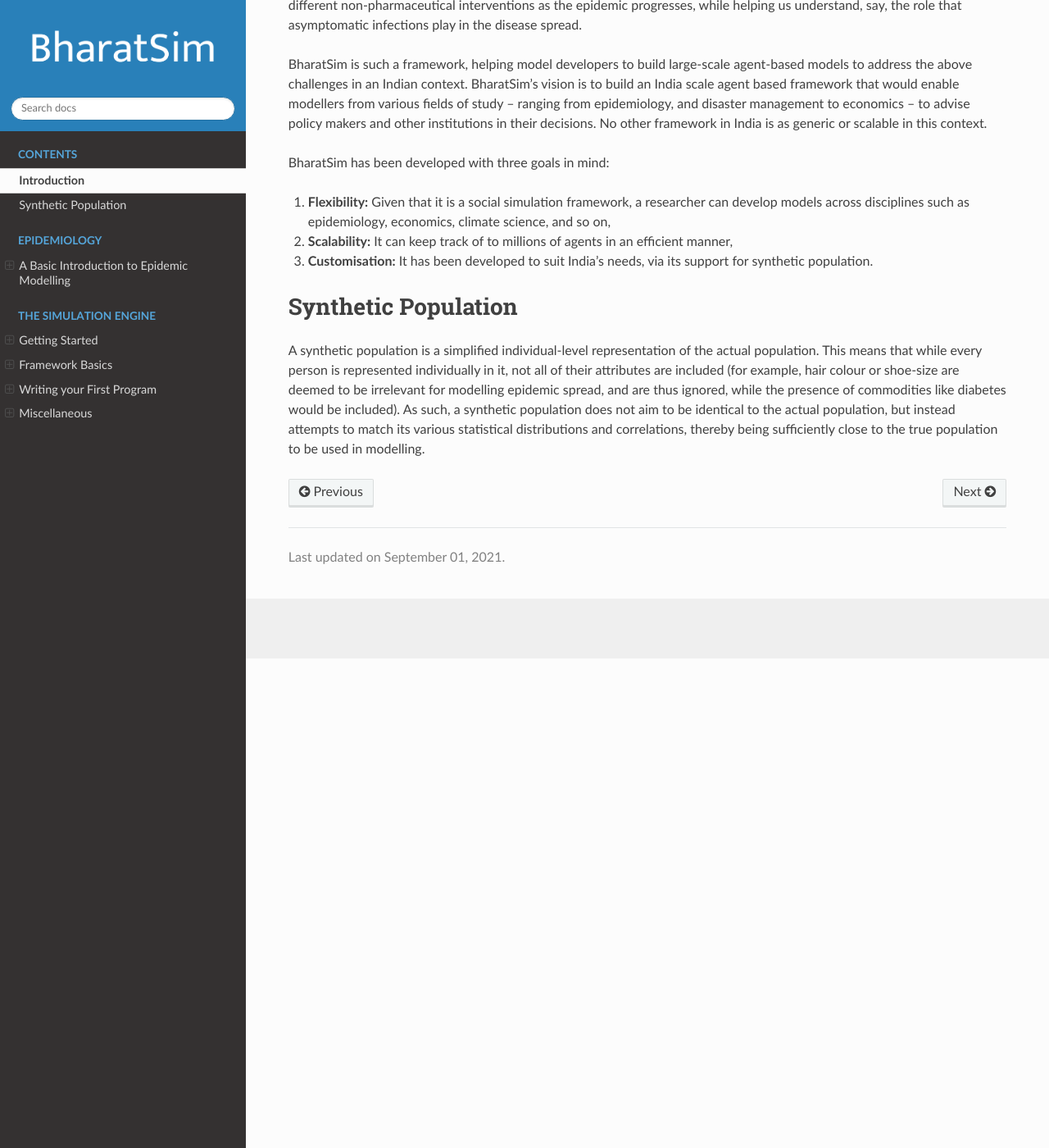
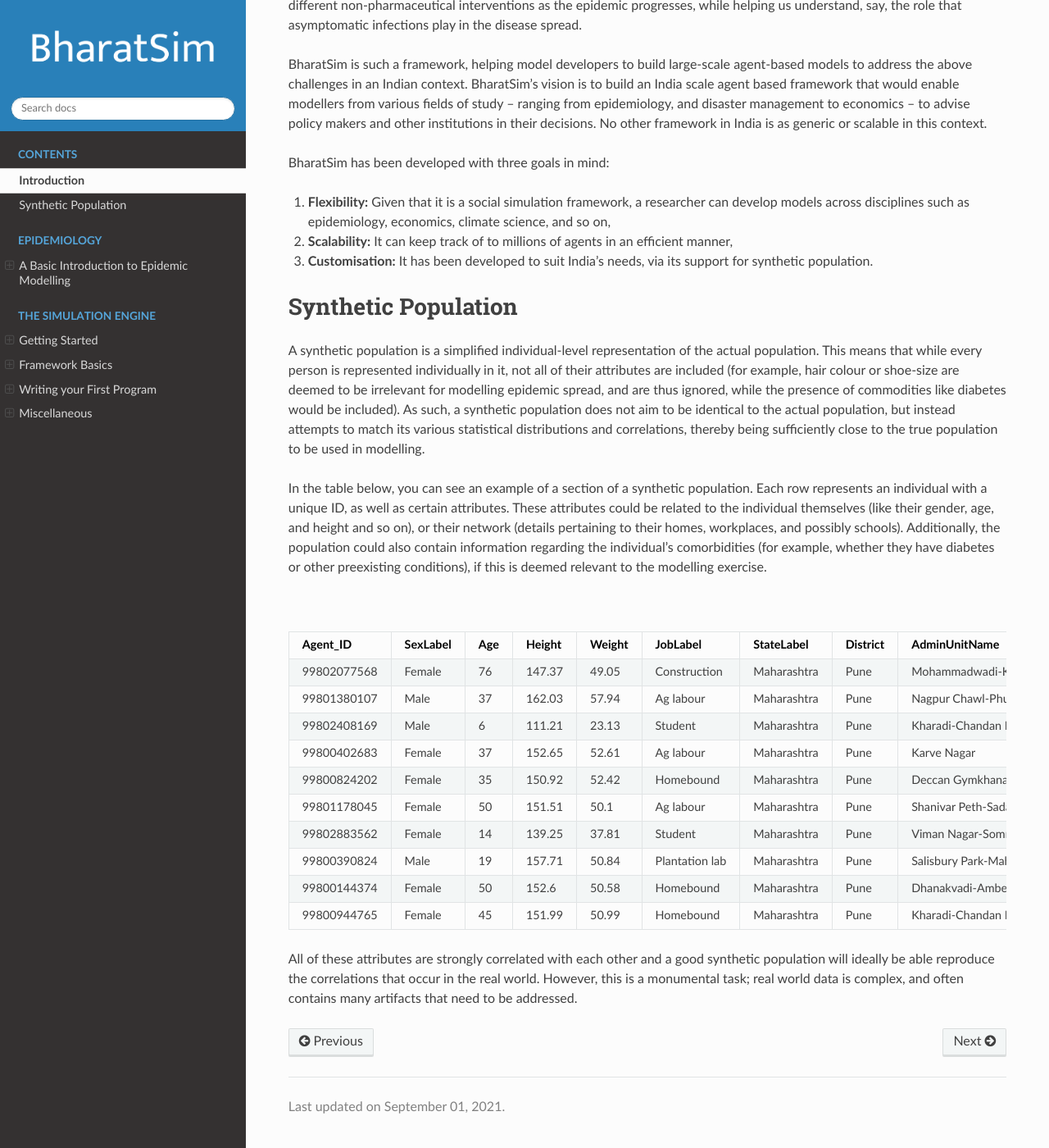
Before and after one commit to aleena-jose/bharatsim-tutorial, a Sphinx documentation site: the page built from source/introduction.rst, in a window 1280 px wide and 1400 px high, scrolled down 597 px. Shown: the whole window at 82% size. Built offline with Sphinx 7.4.7 and the Read the Docs theme 2.0.0, drawn with Linux system fonts in a browser that asks for light colours.

Commit message:
Changed section-level headings and added a sample synthetic population.

```diff
--- /dev/null
+++ b/source/_static/csvs/sample_synthetic_population.csv
@@ -0,0 +1,11 @@
+Agent_ID,SexLabel,Age,Height,Weight,JobLabel,StateLabel,District,AdminUnitName,AdminUnitLatitude,AdminUnitLongitude,HHID,H_Lat,H_Lon,WorkPlaceID,W_Lat,W_Lon,school_id,school_lat,school_long,public_place_id,public_place_lat,public_place_long,essential_worker,Adherence_to_Intervention,M_High_BP,M_Diabetes
+99802077568,Female,76,147.37,49.05,Construction,Maharashtra,Pune,Mohammadwadi-Kausar Baug,18.47477,73.89257,99801684702,18.46709,73.90603,2001000003467,18.4679,73.89859,0,,,3001000000062,18.45035,73.87068,0,1,0,0
+99801380107,Male,37,162.03,57.94,Ag labour,Maharashtra,Pune,Nagpur Chawl-Phule Nagar,18.55893,73.87609,99801248473,18.55952,73.87877,2001000006630,18.58283,73.91661,0,,,3001000001044,18.52699,73.83451,1,0,0,0
+99802408169,Male,6,111.21,23.13,Student,Maharashtra,Pune,Kharadi-Chandan Nagar,18.56355,73.93256,99800525921,18.54846,73.94971,0,,,2001000002070,18.55683,73.94757,3001000000274,18.54904,73.9491,0,1,0,0
+99800402683,Female,37,152.65,52.61,Ag labour,Maharashtra,Pune,Karve Nagar,18.49149,73.82173,99800473441,18.48539,73.82129,2001000006876,18.53875,73.92594,0,,,3001000000650,18.48382,73.79731,1,0,0,0
+99800824202,Female,35,150.92,52.42,Homebound,Maharashtra,Pune,Deccan Gymkhana-Model Colony,18.51845,73.83391,99800895513,18.52335,73.85339,0,,,0,,,3001000000236,18.54026,73.91186,0,0,0,0
+99801178045,Female,50,151.51,50.1,Ag labour,Maharashtra,Pune,Shanivar Peth-Sadashiv Peth,18.51944,73.85194,99801142021,18.51388,73.84935,2001000000636,18.50785,73.84921,0,,,3001000001403,18.51024,73.84731,0,0.9,0,0
+99802883562,Female,14,139.25,37.81,Student,Maharashtra,Pune,Viman Nagar-Somnath Nagar,18.55818,73.92165,99801268501,18.57398,73.9285,0,,,2001000000159,18.52152,73.92834,3001000000633,18.56121,73.93799,0,0.8,0,0
+99800390824,Male,19,157.71,50.84,Plantation lab,Maharashtra,Pune,Salisbury Park-Maharshi Nagar,18.49162,73.8661,99800461238,18.49814,73.87331,2001000011846,18.49934,73.8511,0,,,3001000000528,18.46247,73.85122,0,0.4,0,0
+99800144374,Female,50,152.6,50.58,Homebound,Maharashtra,Pune,Dhanakvadi-Ambegaon Pathar,18.45878,73.84264,99800193269,18.46661,73.8561,0,,,0,,,3001000001414,18.46532,73.89147,0,0.9,0,0
+99800944765,Female,45,151.99,50.99,Homebound,Maharashtra,Pune,Kharadi-Chandan Nagar,18.56355,73.93256,99800978186,18.54808,73.94093,0,,,0,,,3001000001402,18.5684,73.82062,0,0.9,0,0
--- a/source/introduction.rst
+++ b/source/introduction.rst
@@ -23,3 +23,13 @@ Synthetic Population
 ====================
 
 A synthetic population is a simplified individual-level representation of the actual population. This means that while every person is represented individually in it, not all of their attributes are included (for example, hair colour or shoe-size are deemed to be irrelevant for modelling epidemic spread, and are thus ignored, while the presence of commodities like diabetes would be included). As such, a synthetic population does not aim to be identical to the actual population, but instead attempts to match its various statistical distributions and correlations, thereby being sufficiently close to the true population to be used in modelling.
+
+In the table below, you can see an example of a section of a synthetic population. Each row represents an individual with a unique ID, as well as certain attributes. These attributes could be related to the individual themselves (like their gender, age, and height and so on), or their network (details pertaining to their homes, workplaces, and possibly schools). Additionally, the population could also contain information regarding the individual's comorbidities (for example, whether they have diabetes or other preexisting conditions), if this is deemed relevant to the modelling exercise.
+
+
+.. csv-table:: sample_synthetic_population.csv
+   :file: _static/csvs/sample_synthetic_population.csv
+   :header-rows: 1
+   :class: longtable
+
+All of these attributes are strongly correlated with each other and a good synthetic population will ideally be able reproduce the correlations that occur in the real world. However, this is a monumental task; real world data is complex, and often contains many artifacts that need to be addressed.
```
Also changed, not shown: source/firstprogram.rst (+5 -5 lines).
